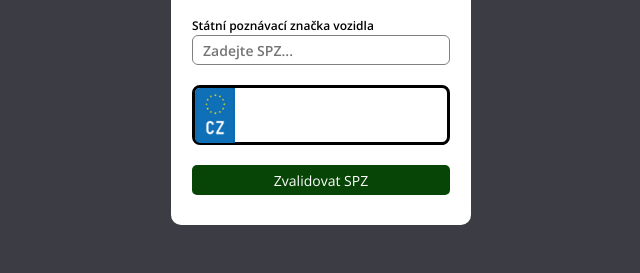
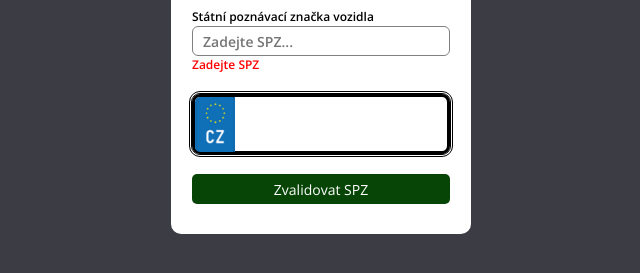
Before and after one commit to Eliz39/test-tasks-HML, a plain HTML site: page index.html in a window 1280 px wide. Both pictures are taken after a click on the button "Zvalidovat SPZ". Shown: the part 317-590 px from the top of the page, without its empty margins (319-959 px from the left). Drawn offline with nearby package versions, Linux system fonts and the light colour scheme.

Commit message:
feat: add validation message

```diff
--- a/index.html
+++ b/index.html
@@ -16,6 +16,7 @@
                 <div class="form__item">
                     <p class="form__text">Státní poznávací značka vozidla</p>
                     <input type="text" name="spz" class="form__input" placeholder="Zadejte SPZ..." required autofocus autocomplete= 'off'>
+                    <p class="form__text message"></p>
                 </div>
 
                 <div class="form__item-flex">
--- a/index.js
+++ b/index.js
@@ -0,0 +1,22 @@
+const input = document.querySelector(".form__input");
+const output = document.querySelector(".form__output");
+const validationBtn = document.querySelector(".form__button");
+const message = document.querySelector(".message");
+
+function validateInput() {
+    message.innerHTML = "";
+    output.innerHTML = "";
+    const validExp = new RegExp("/(^[0-9][(ABCEHJKLMPSTUZ)]?[0-9]){3}\\s[0-9]{4}$/", "g")
+    if (input.value == null || input.value == "") {
+        message.innerHTML = "Zadejte SPZ";
+    }
+    else if (validExp.test(input.value)) {
+        output.innerHTML = `${input.value}`;
+    }
+    else {
+        message.innerHTML = "SPZ není validní.\nPožadovaný formát 1AA 1111 nebo 1A1 1111";
+    }
+    console.log(validExp.test(input.value))
+}
+
+validationBtn.addEventListener("click", validateInput);
--- a/style.css
+++ b/style.css
@@ -64,6 +64,9 @@ body {
     padding: 10px;
     font-size: 14px;
 }
+.message{
+    color: red;
+}
 .form__item-flex {
     display: flex;
 }
@@ -72,6 +75,7 @@ body {
     height: 60px;
     border: 3px solid black;
     border-radius: 8px;
+    outline-style: double;
     position: relative;
     display: flex;
     align-items: center;
```
